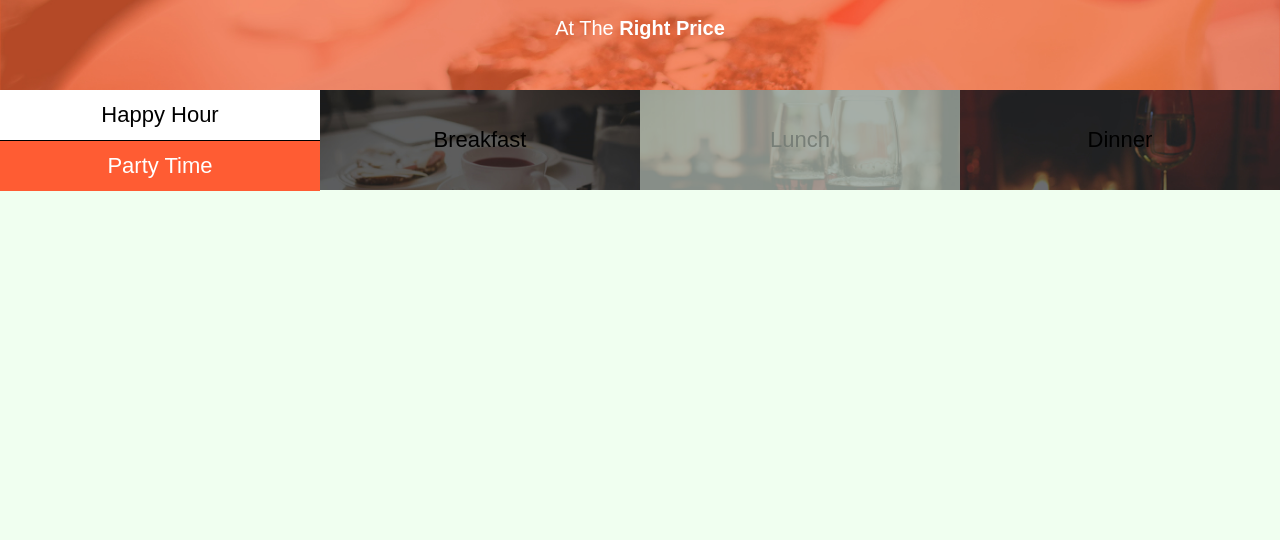
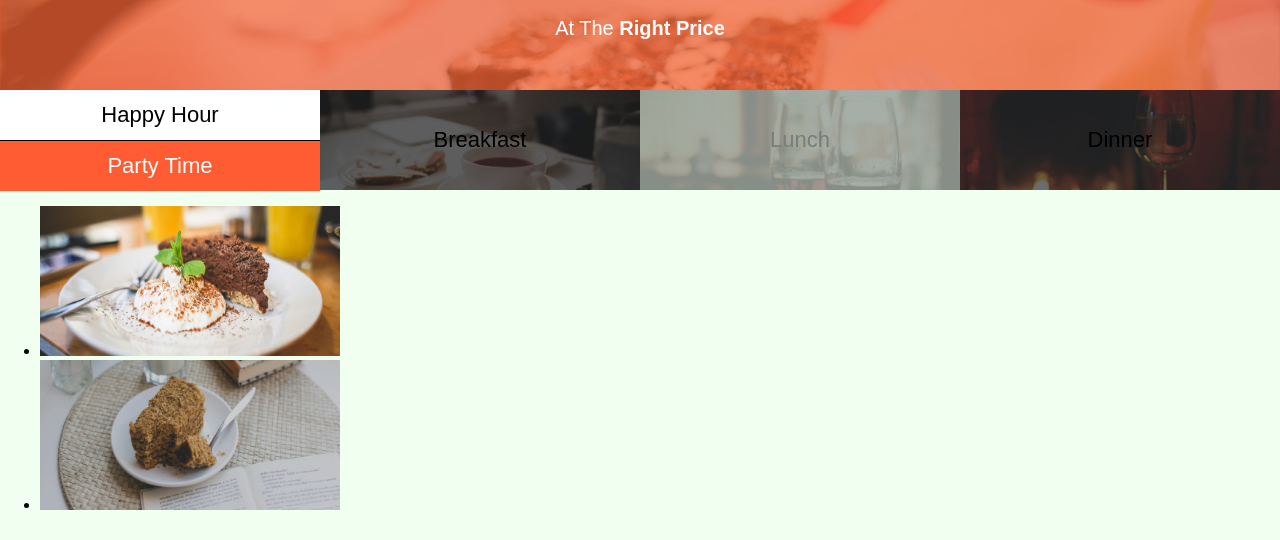
Before and after one commit to marykamau2/Anitas-Kitchen, a plain HTML site: page index.html in a window 1280 px wide. Shown: the part 260-800 px from the top of the page. Drawn offline with Linux system fonts and the light colour scheme.

Commit message:
added an files

```diff
--- a/index.html
+++ b/index.html
@@ -37,11 +37,21 @@
         <div id="lunch">Lunch</div>
         <div id="dinner">Dinner</div>
 
+    </div>
+    <div id="foods">
+        <div id="fastfoods">
+            <ul>
+                <li><img src="/images/fastFood1.jpg" height="150" width="300"</li>
+                <li><img src="/images/fastFood2.jpg" height="150" width="300"</li>
+            </ul>
 
 
+        </div>
 
     </div>
 
 
+
+
 </body>
 </html>
```
